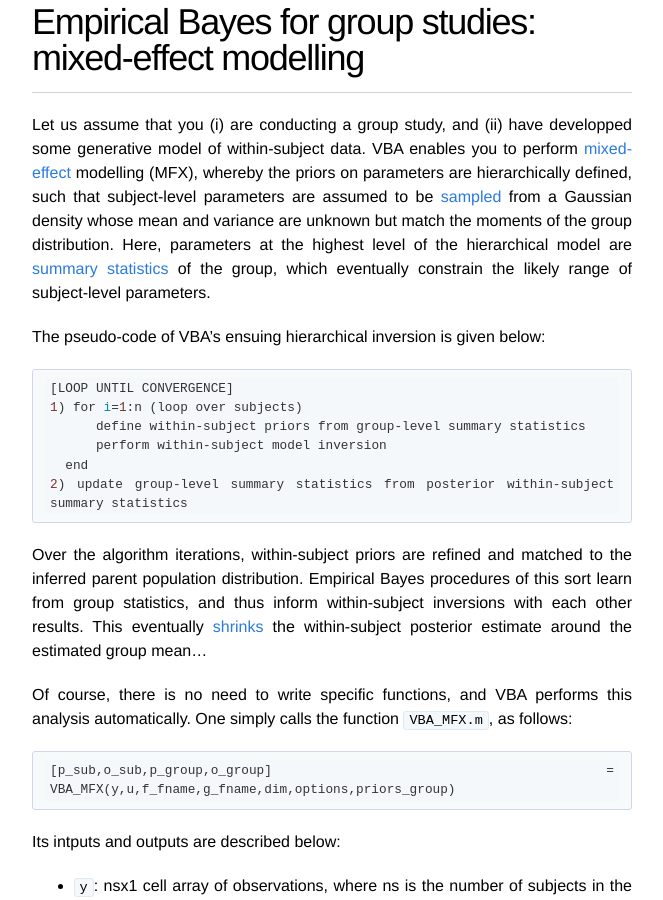
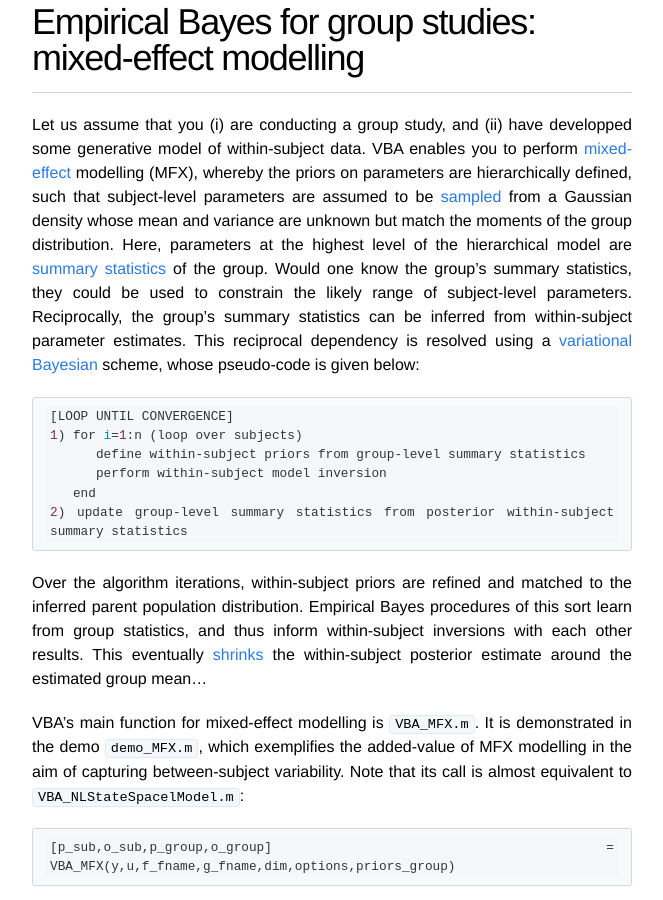
Before and after one commit to MBB-team/VBA-toolbox, a Jekyll site: the page built from _wiki/VBA-MFX.md, in a window 1280 px wide and 900 px high, scrolled down 761 px. Shown: the whole window, without its empty margins (308-971 px from the left). Built offline with Jekyll 4.4.1, drawn with Linux system fonts in a browser that asks for light colours; nearby versions of some CDN libraries; formulas are drawn with MathJax 3.

Commit message:
Update VBA-MFX.md

````diff
--- a/_wiki/VBA-MFX.md
+++ b/_wiki/VBA-MFX.md
@@ -11,22 +11,20 @@ But acknowledging the benefit of priors does not solve the issue of setting them
 
 # Empirical Bayes for group studies: mixed-effect modelling
 
-Let us assume that you (i) are conducting a group study, and (ii) have developped some generative model of within-subject data. VBA enables you to perform [mixed-effect](https://en.wikipedia.org/wiki/Mixed_model) modelling (MFX), whereby the priors on parameters are hierarchically defined, such that subject-level parameters are assumed to be [sampled](https://en.wikipedia.org/wiki/Sample_(statistics)) from a Gaussian density whose mean and variance are unknown but match the moments of the group distribution. Here, parameters at the highest level of the hierarchical model are [summary statistics](https://en.wikipedia.org/wiki/Summary_statistics) of the group, which eventually constrain the likely range of subject-level parameters.
-
-The pseudo-code of VBA's ensuing hierarchical inversion is given below:
+Let us assume that you (i) are conducting a group study, and (ii) have developped some generative model of within-subject data. VBA enables you to perform [mixed-effect](https://en.wikipedia.org/wiki/Mixed_model) modelling (MFX), whereby the priors on parameters are hierarchically defined, such that subject-level parameters are assumed to be [sampled](https://en.wikipedia.org/wiki/Sample_(statistics)) from a Gaussian density whose mean and variance are unknown but match the moments of the group distribution. Here, parameters at the highest level of the hierarchical model are [summary statistics](https://en.wikipedia.org/wiki/Summary_statistics) of the group. Would one know the group's summary statistics, they could be used to constrain the likely range of subject-level parameters. Reciprocally, the group's summary statistics can be inferred from within-subject parameter estimates. This reciprocal dependency is resolved using a [variational Bayesian]({{ site.baseurl }}/wiki/The-variational-Bayesian-approach) scheme, whose pseudo-code is given below:
 
 ```matlab
 [LOOP UNTIL CONVERGENCE]
 1) for i=1:n (loop over subjects)
       define within-subject priors from group-level summary statistics
       perform within-subject model inversion
-  end
+   end
 2) update group-level summary statistics from posterior within-subject summary statistics
 ```
 
 Over the algorithm iterations, within-subject priors are refined and matched to the inferred parent population distribution. Empirical Bayes procedures of this sort learn from group statistics, and thus inform within-subject inversions with each other results. This eventually [shrinks](https://en.wikipedia.org/wiki/Shrinkage_estimator) the within-subject posterior estimate around the estimated group mean...
 
-Of course, there is no need to write specific functions, and VBA performs this analysis automatically. One simply calls the function `VBA_MFX.m`, as follows:
+VBA's main function for mixed-effect modelling is `VBA_MFX.m`. It is demonstrated in the demo `demo_MFX.m`, which exemplifies the added-value of MFX modelling in the aim of capturing between-subject variability. Note that its call is almost equivalent to `VBA_NLStateSpacelModel.m`:
 
 ```
 [p_sub,o_sub,p_group,o_group] = VBA_MFX(y,u,f_fname,g_fname,dim,options,priors_group)
@@ -44,7 +42,7 @@ Its intputs and outputs are described below:
 - `p_group`: structure containing the sufficient statistics of the posterior over the moments of the parent population distribution.
 - `o_group`: output structure of the VBA_MFX approach. In particular, it contains the Free Energy of the MFX model (for model comparison purposes).
 
-A complete mathematical description of the approach is available [on this page](https://sites.google.com/site/jeandaunizeauswebsite/links/resources).
+> A complete mathematical description of the approach is available [on this page](https://sites.google.com/site/jeandaunizeauswebsite/links/resources).
 
 
 
````
